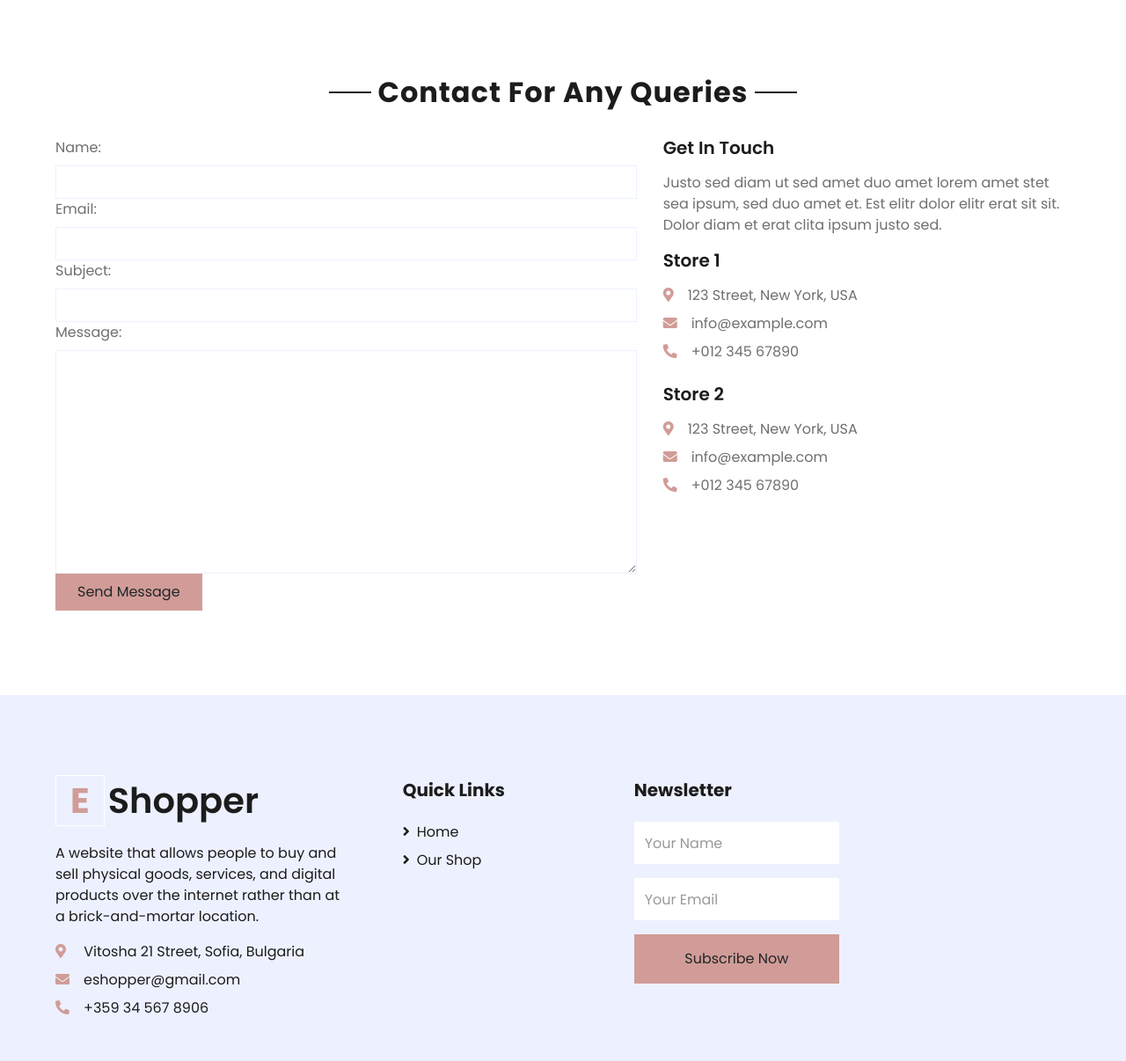
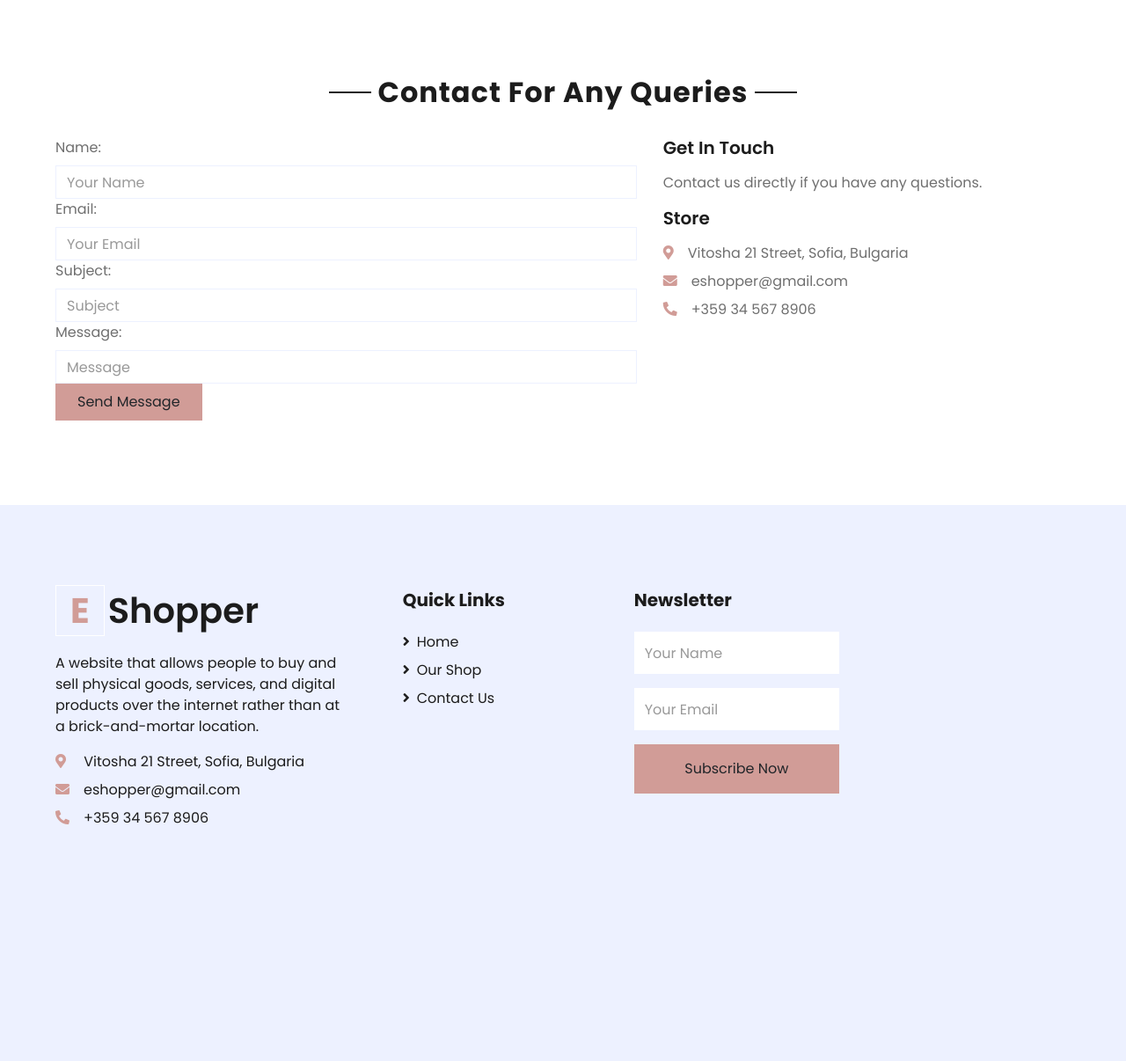
Before and after one commit to konkovd1/personal_project, a Django app: page /contact/ in a window 1280 px wide. Shown: the part 495-1701 px from the top of the page at 88% size. After the commit the page ends 1432 px from the top, so only its background shows below. Run offline with Django 3.2, Linux system fonts and the light colour scheme; some libraries are stand-ins or nearby versions.

Commit message:
changes on the templates

```diff
--- a/eshopper/main/forms.py
+++ b/eshopper/main/forms.py
@@ -137,3 +137,25 @@ class ContactForm(BootstrapFormMixin, forms.ModelForm):
     class Meta:
         model = Contact
         fields = '__all__'
+        widgets = {
+            'name': forms.TextInput(
+                attrs={
+                    'placeholder': 'Your Name',
+                }
+            ),
+            'email': forms.TextInput(
+                attrs={
+                    'placeholder': 'Your Email',
+                }
+            ),
+            'subject': forms.TextInput(
+                attrs={
+                    'placeholder': 'Subject',
+                }
+            ),
+            'message': forms.TextInput(
+                attrs={
+                    'placeholder': 'Message',
+                }
+            ),
+        }
--- a/eshopper/main/views.py
+++ b/eshopper/main/views.py
@@ -235,7 +235,7 @@ def contact(request):
         form = ContactForm(request.POST)
         if form.is_valid():
             form.save()
-            messages.info(request, 'Your message have reached us')
+            messages.info(request, 'Than you for your message!')
             return redirect('index')
     else:
         form = ContactForm()
--- a/templates/base.html
+++ b/templates/base.html
@@ -152,7 +152,7 @@
                                 </div>
                             </div>
                         {% endif %}
-                        <a href="contact.html" class="nav-item nav-link">Contact</a>
+                        <a href="{% url 'contact' %}" class="nav-item nav-link">Contact</a>
                     </div>
                     <div class="navbar-nav ml-auto py-0">
                         {% if not request.user.is_authenticated %}
@@ -208,8 +208,10 @@
                             <a class="text-dark mb-2" href="checkout.html"><i
                                     class="fa fa-angle-right mr-2"></i>Checkout</a>
                         {% endif %}
+                        <a class="text-dark mb-2" href="{% url 'contact' %}"><i class="fa fa-angle-right mr-2"></i>Contact Us</a>
                     </div>
                 </div>
+
                 <div class="col-md-4 mb-5">
                     <h5 class="font-weight-bold text-dark mb-4">Newsletter</h5>
                     <form action="">
--- a/templates/contact.html
+++ b/templates/contact.html
@@ -36,19 +36,12 @@
             </div>
             <div class="col-lg-5 mb-5">
                 <h5 class="font-weight-semi-bold mb-3">Get In Touch</h5>
-                <p>Justo sed diam ut sed amet duo amet lorem amet stet sea ipsum, sed duo amet et. Est elitr dolor elitr
-                    erat sit sit. Dolor diam et erat clita ipsum justo sed.</p>
+                <p>Contact us directly if you have any questions.</p>
                 <div class="d-flex flex-column mb-3">
-                    <h5 class="font-weight-semi-bold mb-3">Store 1</h5>
-                    <p class="mb-2"><i class="fa fa-map-marker-alt text-primary mr-3"></i>123 Street, New York, USA</p>
-                    <p class="mb-2"><i class="fa fa-envelope text-primary mr-3"></i>info@example.com</p>
-                    <p class="mb-2"><i class="fa fa-phone-alt text-primary mr-3"></i>+012 345 67890</p>
-                </div>
-                <div class="d-flex flex-column">
-                    <h5 class="font-weight-semi-bold mb-3">Store 2</h5>
-                    <p class="mb-2"><i class="fa fa-map-marker-alt text-primary mr-3"></i>123 Street, New York, USA</p>
-                    <p class="mb-2"><i class="fa fa-envelope text-primary mr-3"></i>info@example.com</p>
-                    <p class="mb-0"><i class="fa fa-phone-alt text-primary mr-3"></i>+012 345 67890</p>
+                    <h5 class="font-weight-semi-bold mb-3">Store</h5>
+                    <p class="mb-2"><i class="fa fa-map-marker-alt text-primary mr-3"></i>Vitosha 21 Street, Sofia, Bulgaria</p>
+                    <p class="mb-2"><i class="fa fa-envelope text-primary mr-3"></i>eshopper@gmail.com</p>
+                    <p class="mb-2"><i class="fa fa-phone-alt text-primary mr-3"></i>+359 34 567 8906</p>
                 </div>
             </div>
         </div>
```
Also changed, not shown: templates/base_index.html (+12 -8 lines).
